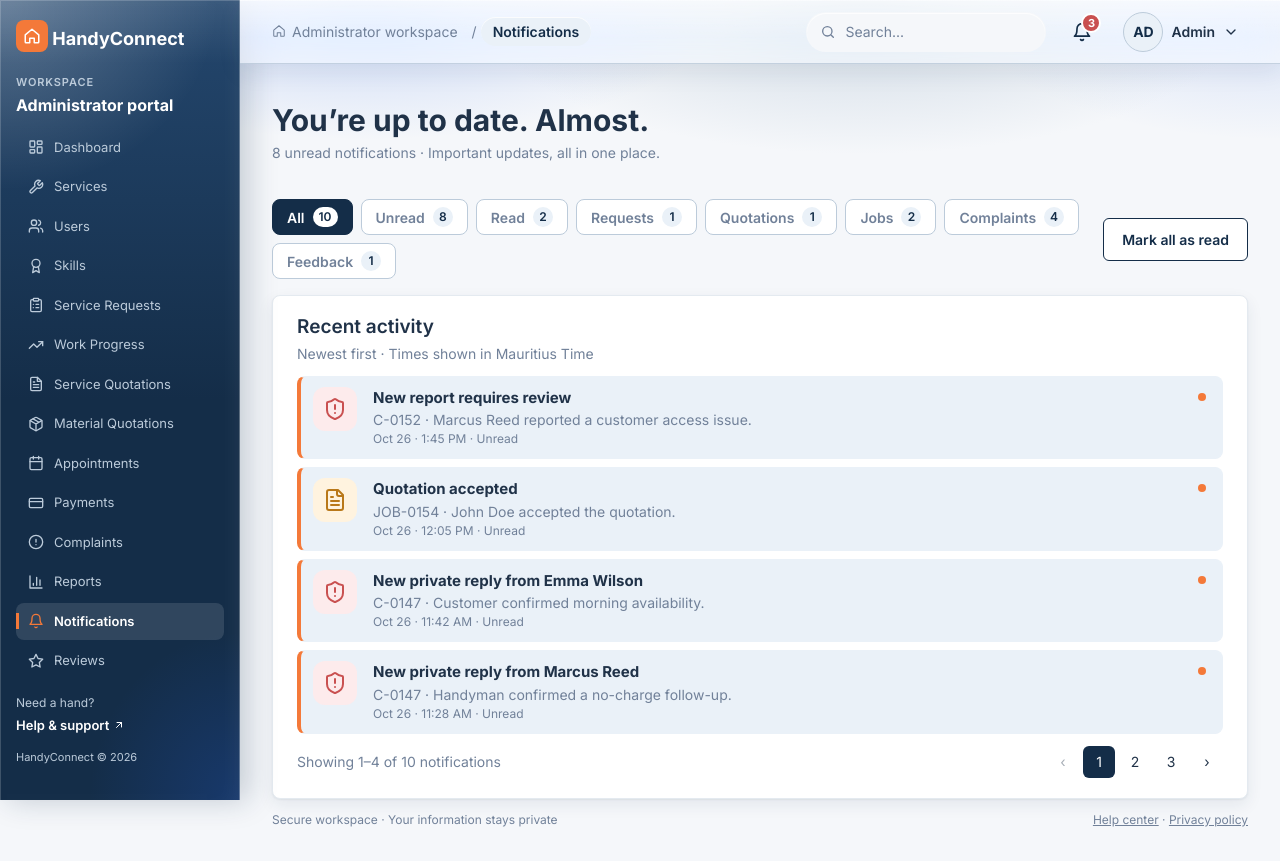
After one commit to beebeemohamudally1-debug/Connecticut-Intern-Project, a Django app: page /admin-portal/notifications/ in a window 1280 px wide. The commit adds this page. Run offline with Django 5.2, Linux system fonts and the light colour scheme.

Commit message:
Add Admin Notification page

```diff
--- a/accounts/admin_urls.py
+++ b/accounts/admin_urls.py
@@ -12,4 +12,5 @@ urlpatterns = [
     path('users/handyman/suspended/', views.suspended_handyman, name='suspended_handyman'),
     path('users/handyman/documents/', views.handyman_documents, name='handyman_documents'),
     path('users/handyman/verify/', views.handyman_verify, name='handyman_verify'),
+    path('notifications/', views.notifications, name='notifications'),
 ]
--- /dev/null
+++ b/static/notifications/css/admin_notifications.css
@@ -0,0 +1,127 @@
+/* Administrator Notifications. Layout, filters, list items, side card. */
+
+:root {
+  --card-shadow: 0 1px 2px rgba(20, 45, 72, 0.06), 0 6px 16px rgba(20, 45, 72, 0.08);
+  --card-hover: 0 8px 22px rgba(37, 99, 235, 0.25);
+}
+
+/* ---------- Filters + Mark all as read ---------- */
+.nt-controls {
+  display: flex;
+  align-items: center;
+  justify-content: space-between;
+  gap: 16px;
+  margin: 12px 0 16px;
+}
+.nt-filters { display: flex; flex-wrap: wrap; gap: 8px; }
+.nt-filter {
+  display: inline-flex; align-items: center; gap: 8px;
+  height: 36px; padding: 0 14px;
+  font: inherit; font-size: 14px; font-weight: 600;
+  color: var(--muted); white-space: nowrap; cursor: pointer;
+  background: var(--white);
+  border: 1px solid var(--border); border-radius: 8px;
+}
+.nt-filter:hover { color: var(--navy); border-color: var(--navy); }
+.nt-filter[aria-pressed="true"] { color: var(--white); background: var(--navy); border-color: var(--navy); }
+.nt-filter:focus-visible { outline: 2px solid var(--blue); outline-offset: 2px; }
+.nt-count {
+  min-width: 20px; padding: 0 6px;
+  font-size: 12px; line-height: 20px; text-align: center;
+  color: var(--navy); background: var(--light-blue); border-radius: 10px;
+}
+.nt-filter[aria-pressed="true"] .nt-count { color: var(--navy); background: var(--white); }
+.nt-controls .btn { flex-shrink: 0; padding: 10px 18px; }
+
+/* ---------- Two columns ---------- */
+.nt-layout { display: block; }
+
+.nt-card {
+  padding: 20px 24px;
+  box-shadow: var(--card-shadow);
+  transition: box-shadow 0.15s ease;
+}
+.nt-card:hover { box-shadow: var(--card-hover); }
+.nt-card h2 { margin: 0 0 4px; font-size: 19px; }
+.nt-note { margin: 0 0 12px; font-size: 14px; }
+
+/* ---------- Notification list ---------- */
+.nt-list { margin: 0; padding: 0; list-style: none; display: grid; gap: 8px; }
+.nt-item {
+  display: flex; align-items: flex-start; gap: 16px;
+  padding: 10px 16px;
+  background: var(--white);
+  border: 1px solid var(--line); border-radius: 8px;
+  transition: transform 0.15s ease, box-shadow 0.15s ease;
+}
+.nt-item.unread { background: var(--light-blue); border-color: var(--light-blue); }
+.nt-item:hover { transform: translateY(-1px); box-shadow: 0 4px 12px rgba(37, 99, 235, 0.18); }
+
+.nt-icon {
+  display: inline-flex; align-items: center; justify-content: center; flex-shrink: 0;
+  width: 44px; height: 44px;
+  color: var(--muted); background: var(--grey-bg); border-radius: 12px;
+}
+.nt-icon .ico { width: 24px; height: 24px; }
+.nt-item.unread .nt-icon { color: var(--orange); background: var(--white); }
+
+/* A soft colour for each kind of notification (only while unread) */
+.nt-item.unread[data-kind="service_request"] .nt-icon { color: #2563EB; background: #E3ECFD; }
+.nt-item.unread[data-kind="quotation"] .nt-icon { color: #B97819; background: #FFF3DF; }
+.nt-item.unread[data-kind="job"] .nt-icon { color: #13866C; background: #E7F6F0; }
+.nt-item.unread[data-kind="complaint"] .nt-icon { color: #C95050; background: #FDEBEC; }
+.nt-item.unread[data-kind="feedback"] .nt-icon { color: #F47939; background: #FEF0E8; }
+
+/* Unread items get a thin orange edge on the left */
+.nt-item.unread { position: relative; border-left: 4px solid var(--orange); padding-left: 12px; }
+
+.nt-body { flex: 1; min-width: 0; }
+.nt-body p { margin: 0; }
+.nt-title { font-size: 15px; font-weight: 700; color: var(--text); }
+.nt-text { margin-top: 2px; font-size: 14px; }
+.nt-time { margin-top: 4px; font-size: 12px; }
+
+.nt-dot { flex-shrink: 0; width: 8px; height: 8px; margin-top: 6px; background: var(--orange); border-radius: 50%; }
+.nt-check { flex-shrink: 0; width: 16px; height: 16px; margin-top: 4px; color: var(--muted); }
+.nt-item.unread .nt-check { display: none; }
+.nt-item:not(.unread) .nt-dot { display: none; }
+
+.nt-empty { margin: 24px 0; padding: 24px 0; text-align: center; color: var(--muted); }
+.nt-empty .ico { display: block; width: 40px; height: 40px; margin: 0 auto 8px; color: var(--orange); }
+.nt-empty strong { display: block; color: var(--text); font-size: 16px; }
+
+.nt-foot { display: flex; align-items: center; justify-content: space-between; gap: 12px; margin-top: 12px; }
+.nt-foot p { margin: 0; font-size: 14px; }
+
+.nt-pages { display: flex; align-items: center; gap: 4px; color: var(--muted); }
+.nt-pages button {
+  display: inline-flex; align-items: center; justify-content: center;
+  min-width: 32px; height: 32px; padding: 0 8px;
+  font: inherit; font-size: 14px; color: var(--text); cursor: pointer;
+  background: transparent; border: 1px solid transparent; border-radius: 6px;
+}
+.nt-pages button:hover:not(:disabled):not([aria-current]) { background: var(--grey-bg); border-color: var(--line); }
+.nt-pages button[aria-current="page"] { color: var(--white); background: var(--navy); }
+.nt-pages button:disabled { opacity: 0.4; cursor: not-allowed; }
+.nt-pages button:focus-visible { outline: 2px solid var(--blue); outline-offset: 1px; }
+
+/* ---------- Footer note ---------- */
+.nt-fine { margin: 0; font-size: 12px; line-height: 1.5; }
+.nt-footnote { display: flex; flex-wrap: wrap; justify-content: space-between; gap: 8px; margin-top: 12px; }
+.nt-footnote a { color: var(--muted); }
+
+/* ---------- Smaller screens ---------- */
+@media (max-width: 1023px) {
+  .nt-controls { flex-direction: column; align-items: stretch; }
+  .nt-controls .btn { width: 100%; text-align: center; }
+}
+@media (max-width: 767px) {
+  .nt-card { padding: 20px 16px; }
+  .nt-foot { flex-direction: column; align-items: flex-start; }
+  .nt-filters { gap: 6px; }
+}
+
+@media (prefers-reduced-motion: reduce) {
+  .nt-item, .nt-card { transition: none; }
+  .nt-item:hover { transform: none; }
+}
--- /dev/null
+++ b/static/notifications/js/admin_notifications.js
@@ -0,0 +1,123 @@
+/*
+  Administrator Notifications (browser only).
+  - Filter buttons show All, Unread, Read, or one kind of notification.
+  - The counts on the buttons are worked out here, from the items on the page.
+  - 5 items per page, with page buttons.
+  - "Mark all as read" and clicking an item mark it as read for now.
+  - Reading is also saved on the server: POST to the item's data-read-url, and
+    to the box's data-read-all-url for "Mark all as read" (notifications app).
+*/
+(function () {
+  var box = document.querySelector('[data-notifications]');
+  if (!box) return;
+
+  var items = Array.prototype.slice.call(box.querySelectorAll('[data-item]'));
+  var filterBtns = Array.prototype.slice.call(document.querySelectorAll('[data-filter]'));
+  var markAll = document.querySelector('[data-mark-all]');
+  var title = document.querySelector('[data-title]');
+  var summary = document.querySelector('[data-summary]');
+  var empty = box.querySelector('[data-empty]');
+  var showing = box.querySelector('[data-showing]');
+  var pages = box.querySelector('[data-pages]');
+  var size = parseInt(box.dataset.pageSize, 10) || 5;
+  var filter = 'all';
+  var current = 1;
+  var csrf = box.dataset.csrf || '';
+
+  function isUnread(item) { return item.dataset.read === '0'; }
+
+  function matches(item, key) {
+    if (key === 'all') return true;
+    if (key === 'unread') return isUnread(item);
+    if (key === 'read') return !isUnread(item);
+    return item.dataset.kind === key;
+  }
+
+  function updateCounts() {
+    filterBtns.forEach(function (btn) {
+      var key = btn.dataset.filter;
+      var n = items.filter(function (item) { return matches(item, key); }).length;
+      var badge = btn.querySelector('[data-count]');
+      if (badge) badge.textContent = n;
+    });
+    var unread = items.filter(isUnread).length;
+    if (summary) summary.textContent = unread + ' unread notification' + (unread === 1 ? '' : 's') + ' · Important updates, all in one place.';
+    if (title) title.textContent = unread ? 'You’re up to date. Almost.' : 'You’re all caught up.';
+    if (markAll) markAll.disabled = unread === 0;
+  }
+
+  function pageButton(label, page, extra) {
+    var btn = document.createElement('button');
+    btn.type = 'button';
+    btn.textContent = label;
+    if (extra && extra.aria) btn.setAttribute('aria-label', extra.aria);
+    if (extra && extra.disabled) btn.disabled = true;
+    if (page === current && !(extra && extra.arrow)) btn.setAttribute('aria-current', 'page');
+    btn.addEventListener('click', function () { current = page; render(); });
+    return btn;
+  }
+
+  function render() {
+    var found = items.filter(function (item) { return matches(item, filter); });
+    var totalPages = Math.max(1, Math.ceil(found.length / size));
+    if (current > totalPages) current = totalPages;
+    var start = (current - 1) * size;
+
+    items.forEach(function (item) { item.hidden = true; });
+    found.slice(start, start + size).forEach(function (item) { item.hidden = false; });
+
+    empty.hidden = found.length !== 0;
+    showing.textContent = found.length
+      ? 'Showing ' + (start + 1) + '–' + Math.min(start + size, found.length) + ' of ' + found.length + ' notifications'
+      : '';
+
+    pages.innerHTML = '';
+    pages.hidden = totalPages === 1;
+    if (totalPages > 1) {
+      pages.appendChild(pageButton('‹', Math.max(1, current - 1), { aria: 'Previous page', disabled: current === 1, arrow: true }));
+      for (var i = 1; i <= totalPages; i++) pages.appendChild(pageButton(String(i), i));
+      pages.appendChild(pageButton('›', Math.min(totalPages, current + 1), { aria: 'Next page', disabled: current === totalPages, arrow: true }));
+    }
+    updateCounts();
+  }
+
+  // Tell the server. The page already shows the change, so a failure only warns in the console.
+  function save(url) {
+    if (!url) return;
+    fetch(url, { method: 'POST', headers: { 'X-CSRFToken': csrf }, credentials: 'same-origin' })
+      .then(function (r) { if (!r.ok) console.warn('Could not save read state (' + r.status + ')'); })
+      .catch(function () { console.warn('Could not save read state'); });
+  }
+
+  function setRead(item) {
+    item.dataset.read = '1';
+    item.classList.remove('unread');
+    var state = item.querySelector('[data-state]');
+    if (state) state.textContent = 'Read';
+  }
+
+  filterBtns.forEach(function (btn) {
+    btn.addEventListener('click', function () {
+      filter = btn.dataset.filter;
+      current = 1;
+      filterBtns.forEach(function (b) { b.setAttribute('aria-pressed', b === btn ? 'true' : 'false'); });
+      render();
+    });
+  });
+
+  items.forEach(function (item) {
+    item.addEventListener('click', function () {
+      if (isUnread(item)) { setRead(item); save(item.dataset.readUrl); render(); }
+    });
+  });
+
+  if (markAll) {
+    markAll.addEventListener('click', function () {
+      items.forEach(setRead);
+      save(box.dataset.readAllUrl);
+      render();
+    });
+  }
+
+  render();
+})();
--- a/templates/base_admin.html
+++ b/templates/base_admin.html
@@ -15,6 +15,7 @@
 {% block body %}
 {% url 'dashboard:admin_dashboard' as dashboard_url %}
 {% url 'accounts_admin:users' as users_url %}
+{% url 'accounts_admin:notifications' as notifications_url %}
 {# Styles used only by the Admin layout #}
 <link rel="stylesheet" href="{% static 'css/admin.css' %}">
 
@@ -78,7 +79,7 @@
       <a href="#" data-nav="reports">
         <svg class="ico" viewBox="0 0 24 24" aria-hidden="true"><path d="M3 3v18h18"/><path d="M18 17V9M13 17V5M8 17v-3"/></svg>
         Reports</a>
-      <a href="#" data-nav="notifications">
+      <a href="{{ notifications_url }}" data-nav="notifications">
         <svg class="ico" viewBox="0 0 24 24" aria-hidden="true"><path d="M6 8a6 6 0 1 1 12 0c0 7 3 9 3 9H3s3-2 3-9"/><path d="M10.3 21a1.94 1.94 0 0 0 3.4 0"/></svg>
         Notifications</a>
       <a href="#" data-nav="reviews">
@@ -125,7 +126,7 @@
         </form>
 
         {# Notification bell with the unread count (3 is sample data) #}
-        <a class="icon-btn" href="#" aria-label="Notifications, 3 unread">
+        <a class="icon-btn" href="{{ notifications_url }}" aria-label="Notifications, 3 unread">
           <svg width="20" height="20" viewBox="0 0 24 24" fill="none" stroke="currentColor" stroke-width="2" stroke-linecap="round" stroke-linejoin="round" aria-hidden="true"><path d="M6 8a6 6 0 1 1 12 0c0 7 3 9 3 9H3s3-2 3-9"/><path d="M10.3 21a1.94 1.94 0 0 0 3.4 0"/></svg>
           <span class="count">3</span>
         </a>
--- /dev/null
+++ b/templates/notifications/admin_notifications.html
@@ -0,0 +1,108 @@
+{% extends "base_admin.html" %}
+{% load static %}
+{% comment %}
+  Administrator Notifications (section 12).
+
+  Names follow the notifications app (notifications/models.py):
+    notifications  -> list of Notification: id, title, message,
+                      notification_type (service_request, quotation, job,
+                      complaint, feedback, other), is_read, created_at
+    unread_count   -> number of unread notifications
+  BACKEND: notifications:notification_list currently returns JSON. This page
+  needs an HTML view that sends the list above (newest first). Reading is saved
+  by POST to notifications:mark_as_read and notifications:mark_all_as_read,
+  which the page already calls. Set TIME_ZONE to Indian/Mauritius to match the
+  note "Times shown in Mauritius Time".
+{% endcomment %}
+
+{% block title %}Notifications | HandyConnect{% endblock %}
+{% block page %}notifications{% endblock %}
+{% block crumb %}Notifications{% endblock %}
+
+{% block content %}
+<link rel="stylesheet" href="{% static 'notifications/css/admin_notifications.css' %}">
+
+<div class="bar">
+  <div>
+    <h1 data-title>{% if unread_count %}You’re up to date. Almost.{% else %}You’re all caught up.{% endif %}</h1>
+    <p class="sub" data-summary>{{ unread_count }} unread notification{{ unread_count|pluralize }} · Important updates, all in one place.</p>
+  </div>
+</div>
+
+<div class="nt-controls">
+  <div class="nt-filters" role="group" aria-label="Filter notifications" data-filters>
+    <button class="nt-filter" type="button" data-filter="all" aria-pressed="true">All <span class="nt-count" data-count="all"></span></button>
+    <button class="nt-filter" type="button" data-filter="unread" aria-pressed="false">Unread <span class="nt-count" data-count="unread"></span></button>
+    <button class="nt-filter" type="button" data-filter="read" aria-pressed="false">Read <span class="nt-count" data-count="read"></span></button>
+    <button class="nt-filter" type="button" data-filter="service_request" aria-pressed="false">Requests <span class="nt-count" data-count="service_request"></span></button>
+    <button class="nt-filter" type="button" data-filter="quotation" aria-pressed="false">Quotations <span class="nt-count" data-count="quotation"></span></button>
+    <button class="nt-filter" type="button" data-filter="job" aria-pressed="false">Jobs <span class="nt-count" data-count="job"></span></button>
+    <button class="nt-filter" type="button" data-filter="complaint" aria-pressed="false">Complaints <span class="nt-count" data-count="complaint"></span></button>
+    <button class="nt-filter" type="button" data-filter="feedback" aria-pressed="false">Feedback <span class="nt-count" data-count="feedback"></span></button>
+  </div>
+  <button class="btn o" type="button" data-mark-all>Mark all as read</button>
+</div>
+
+<div class="nt-layout">
+  <section class="card nt-card" aria-labelledby="nt-recent" data-notifications data-page-size="4"
+           data-read-all-url="{% url 'notifications:mark_all_as_read' %}" data-csrf="{{ csrf_token }}">
+    <h2 id="nt-recent">Recent activity</h2>
+    <p class="mut nt-note">Newest first · Times shown in Mauritius Time</p>
+
+    <ul class="nt-list" data-list>
+      {% for n in notifications %}
+      <li class="nt-item{% if not n.is_read %} unread{% endif %}" data-item
+          data-kind="{{ n.notification_type }}" data-read="{% if n.is_read %}1{% else %}0{% endif %}"
+          data-read-url="{% url 'notifications:mark_as_read' n.id %}">
+        <span class="nt-icon" aria-hidden="true">
+          {% if n.notification_type == 'service_request' %}
+          <svg class="ico" viewBox="0 0 24 24"><rect x="8" y="2" width="8" height="4" rx="1"/><path d="M16 4h2a2 2 0 0 1 2 2v14a2 2 0 0 1-2 2H6a2 2 0 0 1-2-2V6a2 2 0 0 1 2-2h2M12 11h4M12 16h4M8 11h.01M8 16h.01"/></svg>
+          {% elif n.notification_type == 'quotation' %}
+          <svg class="ico" viewBox="0 0 24 24"><path d="M15 2H6a2 2 0 0 0-2 2v16a2 2 0 0 0 2 2h12a2 2 0 0 0 2-2V7z"/><path d="M14 2v4a2 2 0 0 0 2 2h4M10 9H8M16 13H8M16 17H8"/></svg>
+          {% elif n.notification_type == 'job' %}
+          <svg class="ico" viewBox="0 0 24 24"><path d="M8 2v4M16 2v4"/><rect x="3" y="4" width="18" height="18" rx="2"/><path d="M3 10h18m-11 5 2 2 4-4"/></svg>
+          {% elif n.notification_type == 'complaint' %}
+          <svg class="ico" viewBox="0 0 24 24"><path d="M20 13c0 5-3.5 7.5-7.66 8.95a1 1 0 0 1-.67-.01C7.5 20.5 4 18 4 13V6a1 1 0 0 1 1-1c2 0 4.5-1.2 6.24-2.72a1.17 1.17 0 0 1 1.52 0C14.51 3.81 17 5 19 5a1 1 0 0 1 1 1z"/><path d="M12 8v4M12 16h.01"/></svg>
+          {% elif n.notification_type == 'feedback' %}
+          <svg class="ico" viewBox="0 0 24 24"><path d="M7.9 20A9 9 0 1 0 4 16.1L2 22z"/></svg>
+          {% else %}
+          <svg class="ico" viewBox="0 0 24 24"><path d="M6 8a6 6 0 1 1 12 0c0 7 3 9 3 9H3s3-2 3-9"/><path d="M10.3 21a1.94 1.94 0 0 0 3.4 0"/></svg>
+          {% endif %}
+        </span>
+
+        <div class="nt-body">
+          <p class="nt-title">{{ n.title }}</p>
+          <p class="mut nt-text">{{ n.message }}</p>
+          <p class="mut nt-time"><span>{{ n.created_at|date:"M j · g:i A" }}</span> · <span data-state>{% if n.is_read %}Read{% else %}Unread{% endif %}</span></p>
+        </div>
+
+        <span class="nt-dot" aria-hidden="true"></span>
+        <svg class="ico nt-check" viewBox="0 0 24 24" aria-hidden="true"><path d="M20 6 9 17l-5-5"/></svg>
+      </li>
+      {% endfor %}
+    </ul>
+
+    <div class="nt-empty" data-empty hidden>
+      <svg class="ico" viewBox="0 0 24 24" aria-hidden="true"><path d="M6 8a6 6 0 1 1 12 0c0 7 3 9 3 9H3s3-2 3-9"/><path d="M10.3 21a1.94 1.94 0 0 0 3.4 0"/></svg>
+      <strong>Nothing here</strong>
+      <span>No notifications match this filter.</span>
+    </div>
+
+    <div class="nt-foot">
+      <p class="mut" data-showing aria-live="polite"></p>
+      <nav class="nt-pages" aria-label="Pagination" data-pages></nav>
+    </div>
+  </section>
+
+
+</div>
+
+<p class="mut nt-fine nt-footnote">
+  <span>Secure workspace · Your information stays private</span>
+  <span><a href="#">Help center</a> · <a href="#">Privacy policy</a></span>
+</p>
+{% endblock %}
+
+{% block page_js %}
+<script src="{% static 'notifications/js/admin_notifications.js' %}"></script>
+{% endblock %}
```
Also changed, not shown: accounts/admin_views.py (+25 -0 lines).
